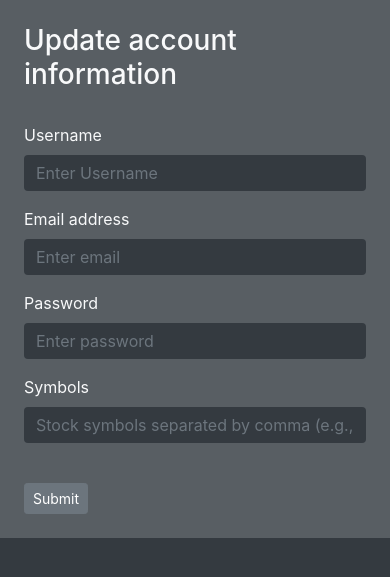
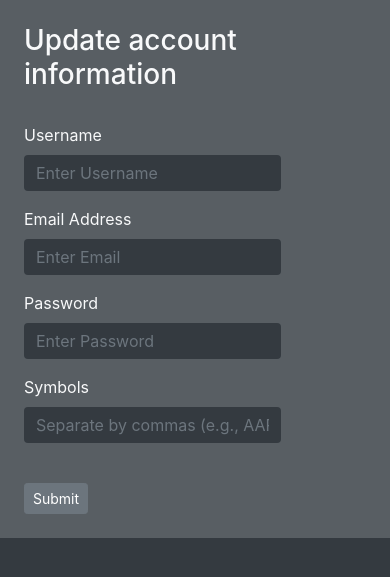
Before and after one commit to PDXPythonPirates/pyrate-stocks, a Flask app: page /update/ in a window 390 px wide. Shown: the part 56-633 px from the top of the page. Run offline with Flask 2, Linux system fonts and the light colour scheme; the visitor is signed in with stand-in values (Sample User, id 1); data comes from the database, SQL or seed files in the repository; some libraries are stand-ins or nearby versions.

Commit message:
updated max width on form sizes for responsiveness on mobile

```diff
--- a/app/templates/login.html
+++ b/app/templates/login.html
@@ -2,7 +2,7 @@
 
 {% block content %}
 
-<div class="login-container p-4 w-50">
+<div class="login-container p-4 w-75">
     <form class="text-light" name="" action="{{ url_for('main_bp.login') }}" method="POST">
         {{ form.csrf_token }}
         <div class="form-group">
@@ -11,7 +11,7 @@
         </div>
         <div class="form-group">
           <label for="password-input">Password</label>
-          <input name="password" type="password" class="form-control bg-dark text-light border-0" id="password-input" placeholder="Enter password" required>
+          <input name="password" type="password" class="form-control bg-dark text-light border-0" id="password-input" placeholder="Enter Password" required>
         </div>
         <div class="form-check">
           <input type="checkbox" class="form-check-input" id="remember">
--- a/app/templates/signup.html
+++ b/app/templates/signup.html
@@ -2,7 +2,7 @@
 
 {% block content %}
 
-<div class="text-light w-50 p-4">
+<div class="text-light w-75 p-4">
     <form class="" name="" action="{{ url_for('main_bp.signup') }}" method="POST">
         {{ form.csrf_token }}
         <div class="form-group">
@@ -13,7 +13,7 @@
             {% endfor %}
         </div>
         <div class="form-group">
-            <label for="email-input">Email address</label>
+            <label for="email-input">Email Address</label>
             <input name="email" type="email" class="form-control bg-dark text-light border-0" id="email-input" placeholder="Enter Email" required>
         </div>
         <div class="form-group">
@@ -25,7 +25,7 @@
         </div>
         <div class="form-group">
             <label for="stock-input">Symbols</label>
-            <input name="stocks" type="text" class="form-control bg-dark text-light border-0" id="stock-input" placeholder="Separated by comma (e.g., AAPL,TSLA,FB,MSFT)">
+            <input name="stocks" type="text" class="form-control bg-dark text-light border-0" id="stock-input" placeholder="Separate by commas (e.g., AAPL,TSLA,FB,MSFT)">
         </div>
         <input type="submit" value="Register" class="btn btn-secondary btn-sm mt-4"/>
     </form>
--- a/app/templates/update.html
+++ b/app/templates/update.html
@@ -4,7 +4,7 @@
 
 <div class="p-4">
     <h3 class="text-light">Update account information</h3>
-    <div class="update-container pt-4">
+    <div class="update-container pt-4 w-75">
         <form class="signup-form text-light" name="" action="{{ url_for('main_bp.update') }}" method="POST">
             {{ form.csrf_token }}
             <div class="form-group">
@@ -12,16 +12,16 @@
                 <input name="username" type="text" class="form-control bg-dark text-light border-0" id="username-input" placeholder="Enter Username" required>
             </div>
             <div class="form-group">
-                <label for="email-input">Email address</label>
-                <input name="email" type="email" class="form-control bg-dark text-light border-0" id="email-input" placeholder="Enter email" required>
+                <label for="email-input">Email Address</label>
+                <input name="email" type="email" class="form-control bg-dark text-light border-0" id="email-input" placeholder="Enter Email" required>
             </div>
             <div class="form-group">
                 <label for="password-input">Password</label>
-                <input name="password" type="password" class="form-control bg-dark text-light border-0" id="password-input" placeholder="Enter password" required>
+                <input name="password" type="password" class="form-control bg-dark text-light border-0" id="password-input" placeholder="Enter Password" required>
             </div>
             <div class="form-group">
                 <label for="stock-input">Symbols</label>
-                <input name="stocks" type="text" class="form-control bg-dark text-light border-0" id="stock-input" placeholder="Stock symbols separated by comma (e.g., AAPL,TSLA,FB,MSFT)">
+                <input name="stocks" type="text" class="form-control bg-dark text-light border-0" id="stock-input" placeholder="Separate by commas (e.g., AAPL,TSLA,FB,MSFT)">
             </div>
             <button type="submit" class="btn btn-secondary btn-sm mt-4">Submit</button>
         </form>
```
